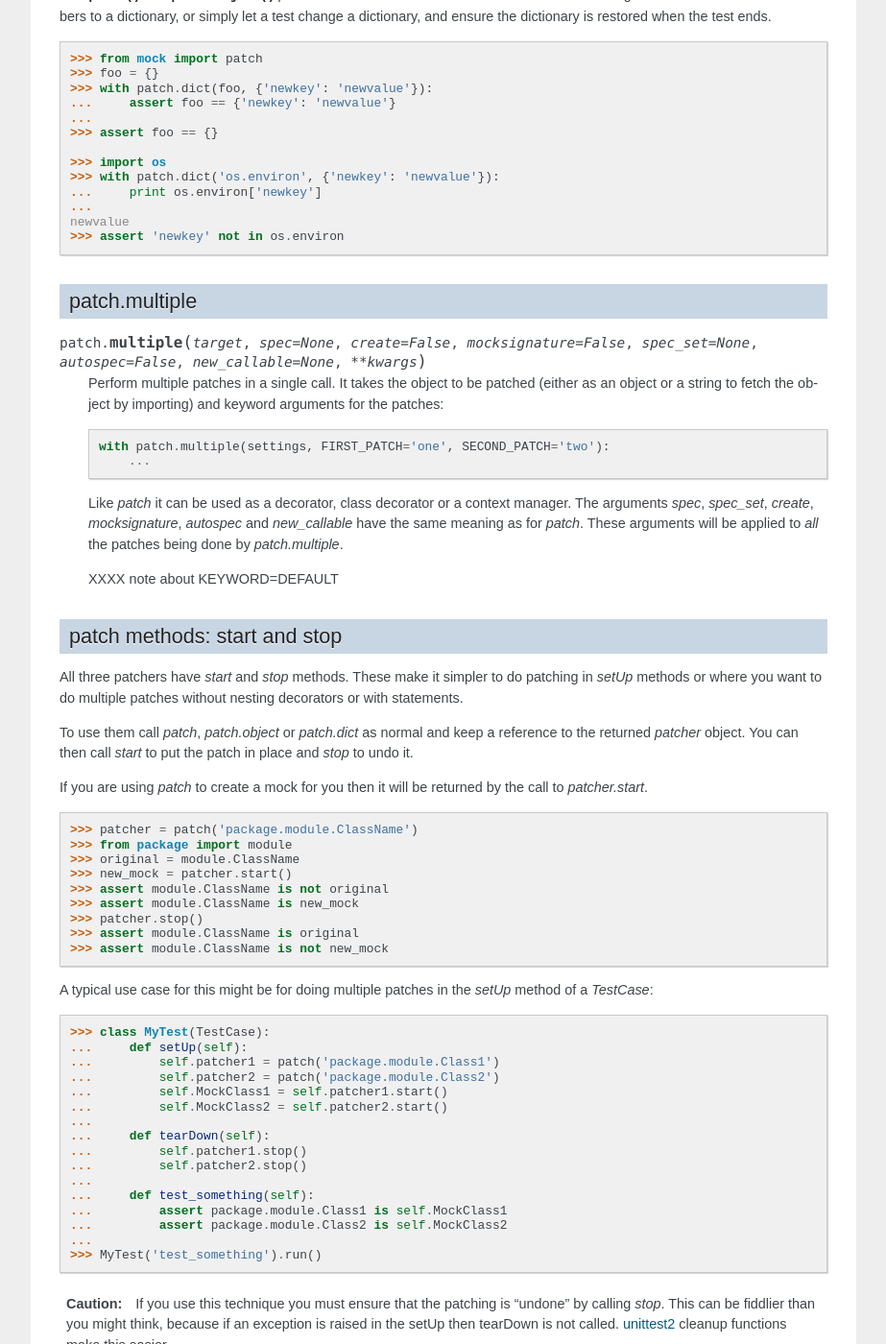
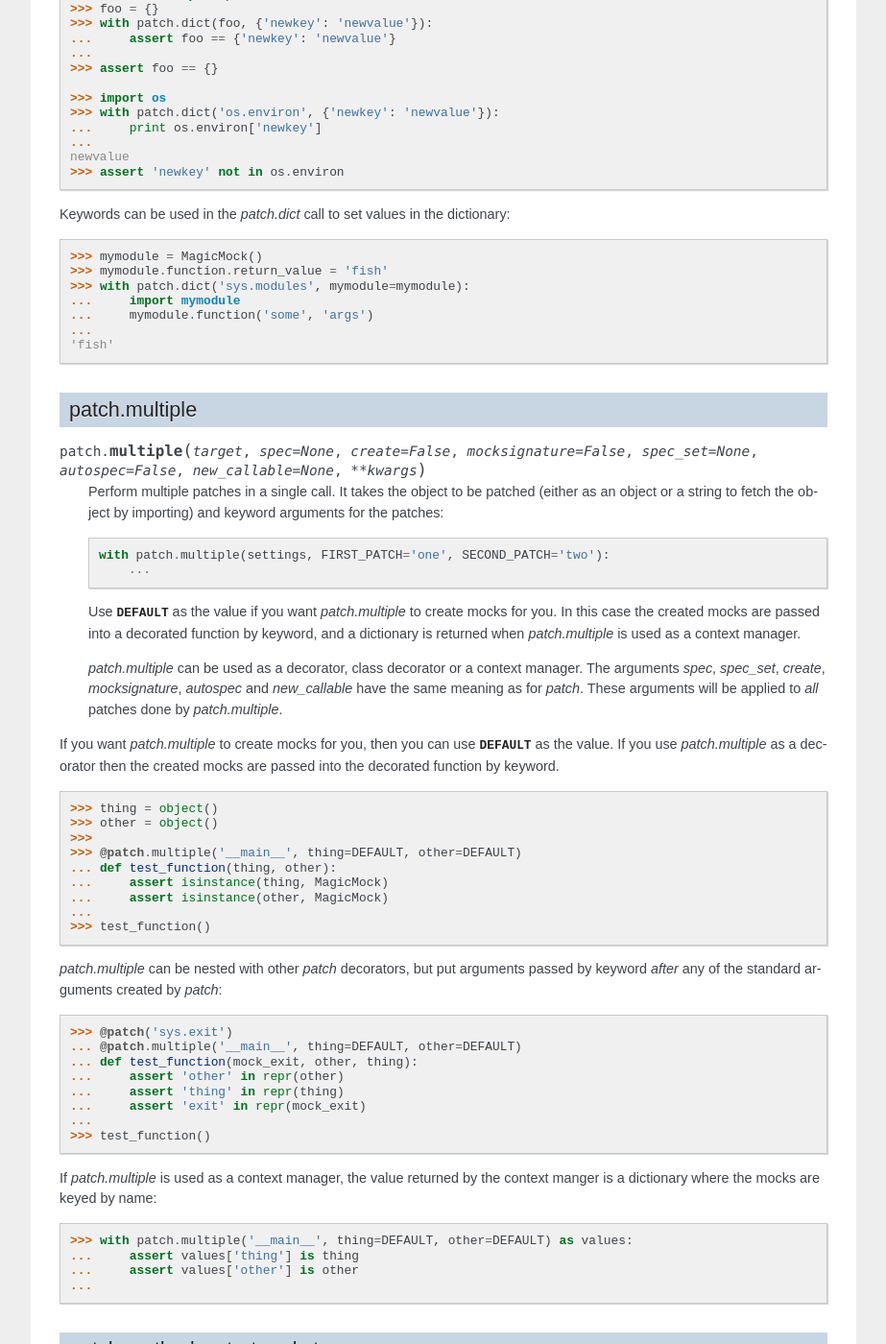
Before and after one commit to testing-cabal/mock, a Sphinx documentation site: the page built from docs/patch.txt, in a window 1280 px wide and 1400 px high, scrolled down 3717 px. Shown: the whole window at 96% size, without its empty margins (198-1121 px from the left). Built offline with Sphinx 7.4.7, drawn with Linux system fonts in a browser that asks for light colours; some of the changed text lies outside the part shown.

Commit message:
Doc and docstring update

```diff
--- a/docs/patch.txt
+++ b/docs/patch.txt
@@ -293,6 +291,18 @@ when the test ends.
     newvalue
     >>> assert 'newkey' not in os.environ
 
+Keywords can be used in the `patch.dict` call to set values in the dictionary:
+
+.. doctest::
+
+    >>> mymodule = MagicMock()
+    >>> mymodule.function.return_value = 'fish'
+    >>> with patch.dict('sys.modules', mymodule=mymodule):
+    ...     import mymodule
+    ...     mymodule.function('some', 'args')
+    ...
+    'fish'
+
 
 patch.multiple
 ==============
@@ -306,13 +316,56 @@ patch.multiple
         with patch.multiple(settings, FIRST_PATCH='one', SECOND_PATCH='two'):
             ...
 
-    Like `patch` it can be used as a decorator, class decorator or a context
+    Use :data:`DEFAULT` as the value if you want `patch.multiple` to create
+    mocks for you. In this case the created mocks are passed into a decorated
+    function by keyword, and a dictionary is returned when `patch.multiple` is
+    used as a context manager.
+
+    `patch.multiple` can be used as a decorator, class decorator or a context
     manager. The arguments `spec`, `spec_set`, `create`, `mocksignature`,
     `autospec` and `new_callable` have the same meaning as for `patch`. These
-    arguments will be applied to *all* the patches being done by
-    `patch.multiple`.
+    arguments will be applied to *all* patches done by `patch.multiple`.
 
-    XXXX note about KEYWORD=DEFAULT
+If you want `patch.multiple` to create mocks for you, then you can use
+:data:`DEFAULT` as the value. If you use `patch.multiple` as a decorator
+then the created mocks are passed into the decorated function by keyword.
+
+.. doctest::
+
+    >>> thing = object()
+    >>> other = object()
+    >>>
+    >>> @patch.multiple('__main__', thing=DEFAULT, other=DEFAULT)
+    ... def test_function(thing, other):
+    ...     assert isinstance(thing, MagicMock)
+    ...     assert isinstance(other, MagicMock)
+    ...
+    >>> test_function()
+
+`patch.multiple` can be nested with other `patch` decorators, but put arguments
+passed by keyword *after* any of the standard arguments created by `patch`:
+
+.. doctest::
+
+    >>> @patch('sys.exit')
+    ... @patch.multiple('__main__', thing=DEFAULT, other=DEFAULT)
+    ... def test_function(mock_exit, other, thing):
+    ...     assert 'other' in repr(other)
+    ...     assert 'thing' in repr(thing)
+    ...     assert 'exit' in repr(mock_exit)
+    ...
+    >>> test_function()
+
+
+If `patch.multiple` is used as a context manager, the value returned by the
+context manger is a dictionary where the mocks are keyed by name:
+
+.. doctest::
+
+    >>> with patch.multiple('__main__', thing=DEFAULT, other=DEFAULT) as values:
+    ...     assert values['thing'] is thing
+    ...     assert values['other'] is other
+    ...
 
 
 .. _start-and-stop:
```
Also changed, not shown: other parts of docs/patch.txt (+1 -3 lines), mock.py (+7 -3 lines).
